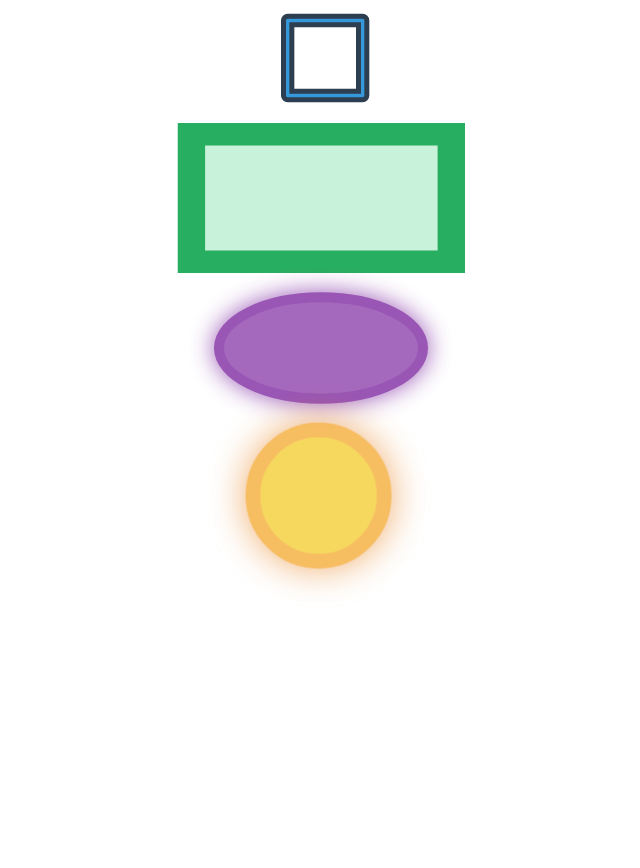
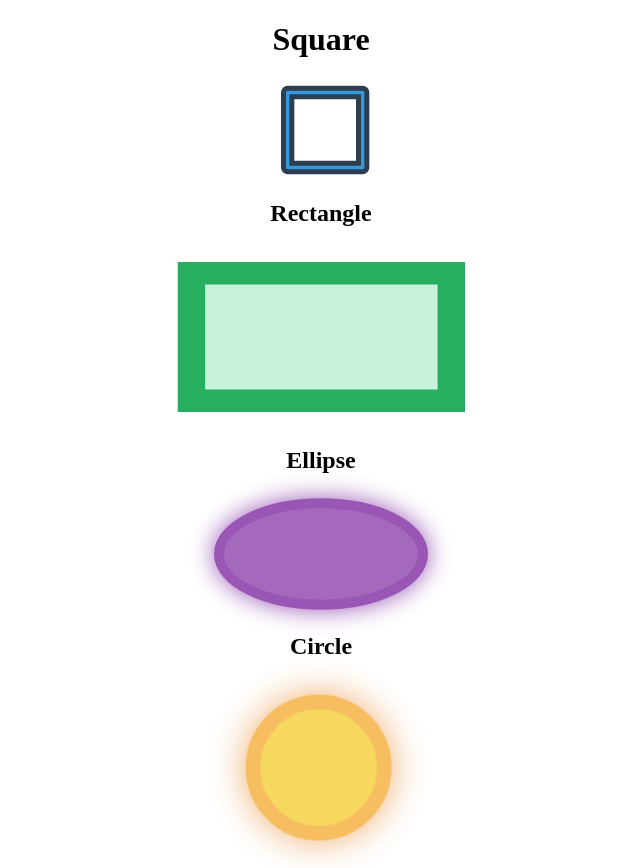
Before and after one commit to DianaNeda/home-work-13.1, a plain HTML site: page index.html in a window 1280 px wide. Shown: the whole page, without its empty margins (319-959 px from the left). Before the commit the page ends 800 px from the top, so only its background shows below. Drawn offline with Linux system fonts and the light colour scheme.

Commit message:
added untertitles

```diff
--- a/css/svg.css
+++ b/css/svg.css
@@ -2,6 +2,10 @@ svg {
     margin: auto;
     overflow: visible;
     display: block;
+}
+
+h1, h2 {
+    text-align: center;
 }
 
 .svg-rect path {
--- a/index.html
+++ b/index.html
@@ -12,10 +12,12 @@
 </head>
 <body>
 
+<H1> Square </H1>
 <svg class="svg-rect" width="100" height="100" viewBox="0 0 60 60" xmlns="http://www.w3.org/2000/svg">
     <path d="M55 5H10C9.33696 5 8.70107 5.26339 8.23223 5.73223C7.76339 6.20107 7.5 6.83696 7.5 7.5V52.5C7.5 53.163 7.76339 53.7989 8.23223 54.2678C8.70107 54.7366 9.33696 55 10 55H55C55.663 55 56.2989 54.7366 56.7678 54.2678C57.2366 53.7989 57.5 53.163 57.5 52.5V7.5C57.5 6.83696 57.2366 6.20107 56.7678 5.73223C56.2989 5.26339 55.663 5 55 5ZM52.5 50H12.5V10H52.5V50Z"/>
 </svg>
 
+<h2> Rectangle </h2>
 <svg class="svg-monitor" width="300" height="180" viewBox="0 0 100 60" xmlns="http://www.w3.org/2000/svg">
     <g>
         <path d="M4.74493 7.5V52.5H95.4949V7.5H4.74493ZM91.3699 50H8.86993V10H91.3699V50Z"/>
@@ -23,10 +25,12 @@
     </g>
 </svg>
 
+<h2> Ellipse </h2>
 <svg class="svg-ellipse" width="204" height="120" viewBox="0 0 102 60" xmlns="http://www.w3.org/2000/svg">
     <path d="M51 55.3461C79.1665 55.3461 102 43.9982 102 30C102 16.0018 79.1665 4.65395 51 4.65395C22.8335 4.65395 0 16.0018 0 30C0 43.9982 22.8335 55.3461 51 55.3461Z"/>
 </svg>
 
+<h2> Circle </h2>
 <svg class="svg-circle" width="180" height="180" viewBox="0 0 60 60" xmlns="http://www.w3.org/2000/svg">
     <path d="M52.5 30C52.5 42.4265 42.4265 52.5 30 52.5C17.5736 52.5 7.5 42.4265 7.5 30C7.5 17.5736 17.5736 7.5 30 7.5C42.4265 7.5 52.5 17.5736 52.5 30Z" stroke-linecap="round" stroke-linejoin="round"/>
 </svg>
```
